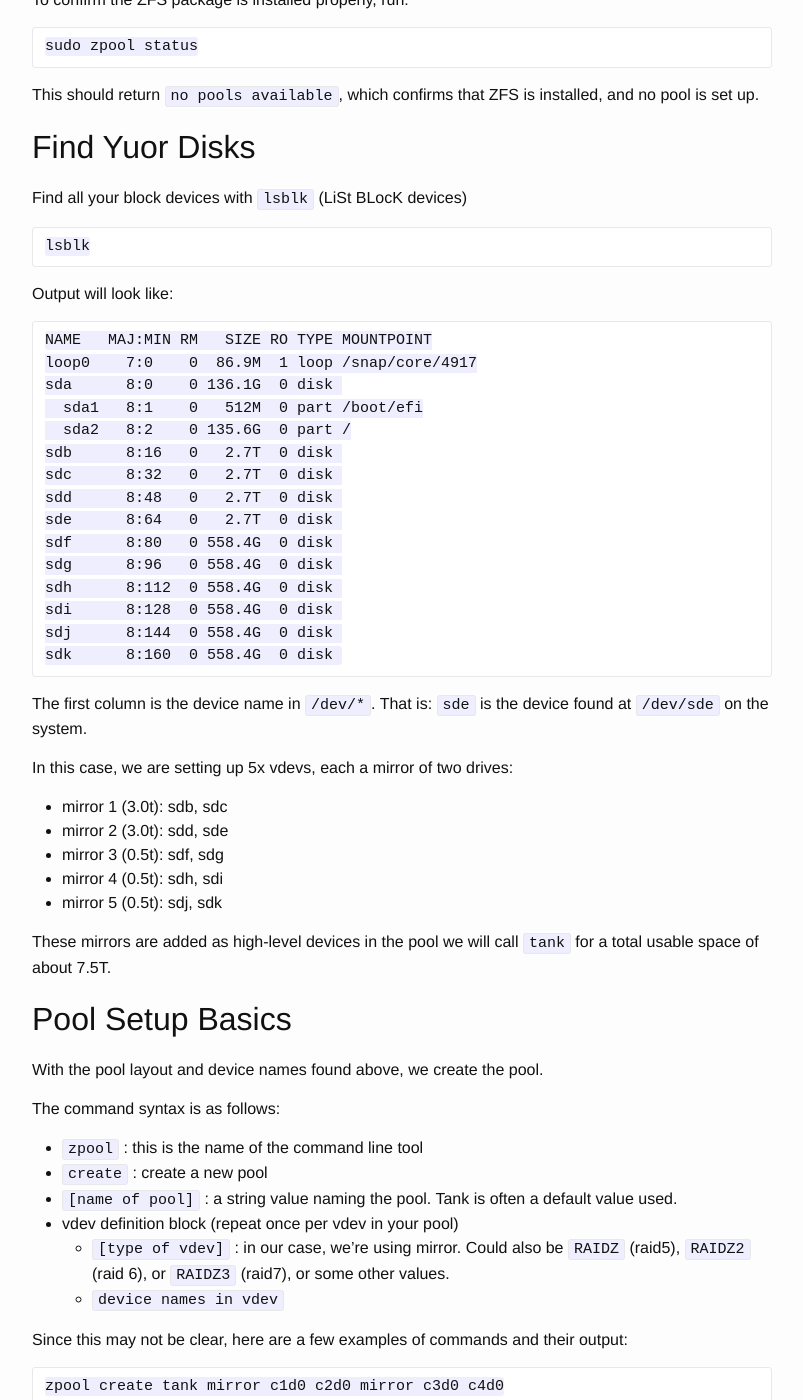
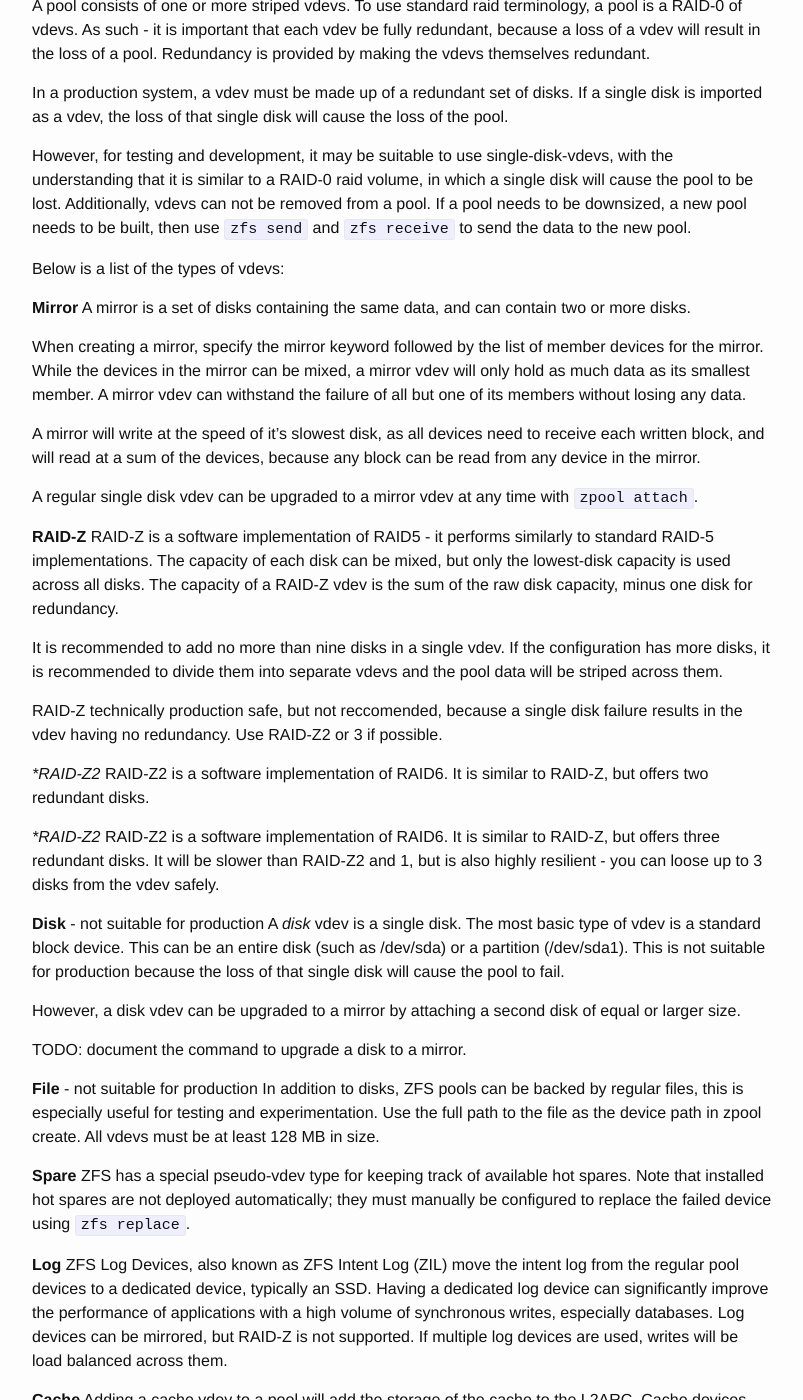
Before and after one commit to benyanke/docs, a Jekyll site: the page built from _posts/2018-10-10-create-pool.markdown, in a window 1280 px wide and 1400 px high, scrolled down 1232 px. Shown: the whole window, without its empty margins (238-1041 px from the left). Built offline with Jekyll 4.4.1, drawn with Linux system fonts in a browser that asks for light colours; some of the changed text lies outside the part shown.

Commit message:
Working on ZFS guide

```diff
--- a/_posts/2018-10-10-create-pool.markdown
+++ b/_posts/2018-10-10-create-pool.markdown
@@ -26,6 +26,116 @@
  * Scrub / Metadata Integrity - ZFS checksums all data on disk to ensure no physical corruption can cause issues with the data.
    Checksums are checked on every FS block read, as well as on a manual scrub, which is typically run about once-per-week, or
    at least multiple times per month.
+
+## Important Terms and Concepts
+
+_Based on https://www.freebsd.org/doc/handbook/zfs-term.html_
+
+ZFS has a number of important terms and concepts to be aware of.
+
+### Pool
+A storage pool is the most basic building block of ZFS. A pool is made up of one or more vdevs, the underlying devices that store
+the data. A pool is then used to create one or more file systems (datasets) or block devices (volumes). These datasets and volumes
+share the pool of remaining free space. Each pool is uniquely identified by a name and a GUID. The features available are determined
+by the ZFS version number on the pool.
+
+TODO: document pool upgrade procedures
+
+### Vdev
+A pool consists of one or more striped vdevs. To use standard raid terminology, a pool is a RAID-0 of vdevs. As such - it is
+important that each vdev be fully redundant, because a loss of a vdev will result in the loss of a pool. Redundancy is provided by
+making the vdevs themselves redundant.
+
+In a production system, a vdev must be made up of a redundant set of disks. If a single disk is imported as a vdev, the loss of that
+single disk will cause the loss of the pool.
+
+However, for testing and development, it may be suitable to use single-disk-vdevs, with the understanding that it is similar to
+a RAID-0 raid volume, in which a single disk will cause the pool to be lost. Additionally, vdevs can not be removed from a pool.
+If a pool needs to be downsized, a new pool needs to be built, then use `zfs send` and `zfs receive` to send the data to the new
+pool.
+
+Below is a list of the types of vdevs:
+
+**Mirror**
+A mirror is a set of disks containing the same data, and can contain two or more disks.
+
+When creating a mirror, specify the mirror keyword followed by the list of member devices for the mirror. While the devices in the
+mirror can be mixed, a mirror vdev will only hold as much data as its smallest member. A mirror vdev can withstand the failure of
+all but one of its members without losing any data.
+
+A mirror will write at the speed of it's slowest disk, as all devices need to receive each written block, and will read at a sum
+of the devices, because any block can be read from any device in the mirror.
+
+A regular single disk vdev can be upgraded to a mirror vdev at any time with `zpool attach`.
+
+**RAID-Z**
+RAID-Z is a software implementation of RAID5 - it performs similarly to standard RAID-5 implementations. The capacity of each disk
+can be mixed, but only the lowest-disk capacity is used across all disks. The capacity of a RAID-Z vdev is the sum of the raw disk
+capacity, minus one disk for redundancy.
+
+It is recommended to add no more than nine disks in a single vdev. If the configuration has more disks, it is recommended to divide
+them into separate vdevs and the pool data will be striped across them.
+
+RAID-Z technically production safe, but not reccomended, because a single disk failure results in the vdev having no redundancy. Use
+RAID-Z2 or 3 if possible.
+
+**RAID-Z2*
+RAID-Z2 is a software implementation of RAID6. It is similar to RAID-Z, but offers two redundant disks.
+
+**RAID-Z2*
+RAID-Z2 is a software implementation of RAID6. It is similar to RAID-Z, but offers three redundant disks. It will be slower than
+RAID-Z2 and 1, but is also highly resilient - you can loose up to 3 disks from the vdev safely.
+
+**Disk** - not suitable for production
+A *disk* vdev is a single disk. The most basic type of vdev is a standard block device. This can be an entire disk (such as /dev/sda)
+or a partition (/dev/sda1). This is not suitable for production because the loss of that single disk will cause the pool to fail.
+
+However, a disk vdev can be upgraded to a mirror by attaching a second disk of equal or larger size.
+
+TODO: document the command to upgrade a disk to a mirror.
+
+**File** - not suitable for production
+In addition to disks, ZFS pools can be backed by regular files, this is especially useful for testing and experimentation. Use the
+full path to the file as the device path in zpool create. All vdevs must be at least 128 MB in size.
+
+
+**Spare**
+ZFS has a special pseudo-vdev type for keeping track of available hot spares. Note that installed hot spares are not deployed
+automatically; they must manually be configured to replace the failed device using `zfs replace`.
+
+**Log**
+ZFS Log Devices, also known as ZFS Intent Log (ZIL) move the intent log from the regular pool devices to a dedicated device,
+typically an SSD. Having a dedicated log device can significantly improve the performance of applications with a high volume
+of synchronous writes, especially databases. Log devices can be mirrored, but RAID-Z is not supported. If multiple log
+devices are used, writes will be load balanced across them.
+
+**Cache**
+Adding a cache vdev to a pool will add the storage of the cache to the L2ARC. Cache devices cannot be mirrored. Since a cache
+device only stores additional copies of existing data, there is no risk of data loss. Note that having a large cache device
+can have adverse effects, because files in the cache must be referenced in memory. If the cache is too large, it can reduce
+the ability to cache data in memory, which will be faster than any cache device.
+
+
+### Others
+
+TODO: Document the following concepts:
+ * pool - done
+ * vdev - done
+ * Copy-on-write
+ * Dataset
+ * Clone
+ * Compression
+ * Deduplication
+ * Scrub
+ * Resilver
+ * Degraded pool
+ * each of the vdev types (mirror, RAIDz, etc)
+ * snapshot
+ * clone
+ * Special devices
+   * ZIL
+   * L2ARC
+
 
 ## RAID Card Note
 Ideally, RAID cards should be replaced with JBOD HBA devices, to allow the ZFS to have full control over the drive. However, if
```
